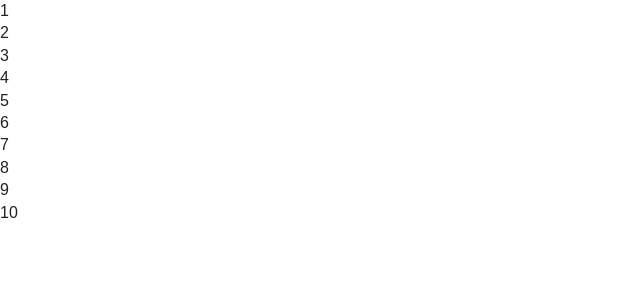
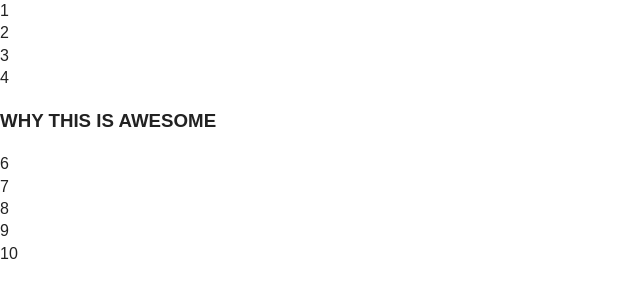
Before and after one commit to BeetrootClass/beetrootclass.github.io, a plain HTML site: page index.html in a window 1280 px wide. Shown: the whole page, without its empty margins (0-640 px from the left). Drawn offline with Linux system fonts and the light colour scheme.

Commit message:
add_section5_div

```diff
--- a/index.html
+++ b/index.html
@@ -23,7 +23,11 @@
 		<section>2</section>
 		<section>3</section>
 		<section>4</section>
-        <section>5</section>
+		<section>
+			<div class="container">
+				<h3>WHY THIS IS AWESOME</h3>
+			</div>
+		</section>
 		<section>6</section>
 		<section>7</section>
 		<section>8</section>
```
Lines whose indentation alone changed are shown as unchanged.
